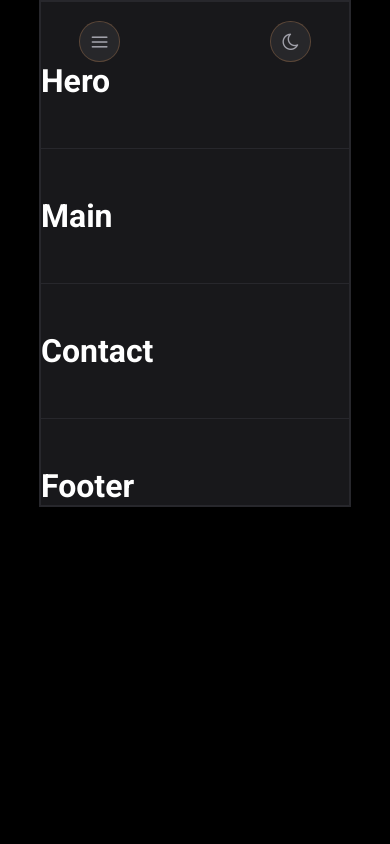
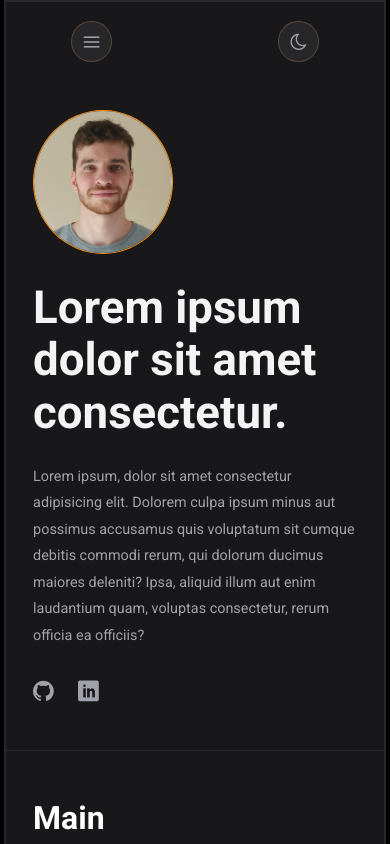
Before and after one commit to JonathanArriazu/myPortfolio, a React (Create React App) app: page / in a window 390 px wide. Shown: the top 844 px of the page. Built offline with nearby package versions, Linux system fonts and the light colour scheme.

Commit message:
feat: hero section added

```diff
--- a/src/components/hero/hero.css
+++ b/src/components/hero/hero.css
@@ -0,0 +1,62 @@
+/*
+
+CONTENTS:
+
+    1. GENERAL STYLES FOR HERO SECTION
+    2. LEFT SECTION
+    3. RIGHT SECTION
+
+*/
+
+/* 1. GENERAL STYLES FOR HERO SECTION */
+
+section.hero {
+    margin-top: 3rem;
+    justify-content: space-between;
+}
+
+section.hero .avatar{
+    width: 140px;
+    border-radius: 50%;
+    border: 1px solid darkorange;
+}
+
+/* 2. LEFT SECTION */
+
+section.hero h1.title{
+    font-size: 2.85rem;
+    line-height: 3.3rem;
+    margin: 24px 0;
+    color: var(--title);
+}
+
+section.hero p.sub-title{
+    font-size: 0.9rem;
+    line-height: 1.65rem;
+    margin-bottom: 32px;
+    color: var(--subtitle);
+}
+
+section.hero .all-icons{
+    font-size: 1.3rem;
+    gap: 1.5rem;
+    color: var(--subtitle);
+}
+
+section.hero .all-icons .icon:hover{
+    font-size: 1.4rem;
+    transition: 0.2s;
+    cursor: pointer;
+    color: var(--icon-hover);
+}
+
+/* 3. RIGHT SECTION */
+
+.animation {
+    width: 100%;
+    translate: 5px 5px;
+}
+
+@media (max-width: 1250px) {
+    section.hero .animation{display: none;}
+}
--- a/src/components/hero/hero.jsx
+++ b/src/components/hero/hero.jsx
@@ -1,9 +1,36 @@
 import React from 'react';
 import './hero.css';
+import devAnimation from "/public/animation/dev1.json"
+import Lottie from 'lottie-react';
 
 const Hero = () => {
   return (
-    <h1>Hero</h1>
+      <section className='flex hero'>
+
+        <div className='left-section'>
+          <div className="parent-avatar">
+            <img className='avatar' src="./me.jpg" alt="my photo" />
+          </div>
+          <h1 className='title'>
+            Lorem ipsum dolor sit amet consectetur.
+          </h1>
+          <p className='sub-title'>
+            Lorem ipsum, dolor sit amet consectetur adipisicing elit. Dolorem culpa ipsum minus aut possimus accusamus quis voluptatum sit cumque debitis commodi rerum, qui dolorum ducimus maiores deleniti? Ipsa, aliquid illum aut enim laudantium quam, voluptas consectetur, rerum officia ea officiis?
+          </p>
+          <div className='flex all-icons'>
+            <div className="icon icon-github"></div>
+            <div className="icon icon-linkedin"></div>
+          </div>
+        </div>
+
+        <div className='right-section animation'>
+          <Lottie
+            className='dev-animation'
+            animationData={devAnimation}
+          />
+        </div>
+
+      </section>
   )
 }
 
--- a/src/index.css
+++ b/src/index.css
@@ -18,6 +18,7 @@ html {
   --subtitle: rgb(161 161 170);
   --bgHeader: rgb(39, 39, 42);
   --blue: rgb(93, 188, 252);
+  --icon-hover: #d4d4d8;
 }
 
 .light {
@@ -32,6 +33,7 @@ body {
 .container {
   border: 2px solid var(--border);
   width: 80%;
+  padding: 0 4rem;
   margin-left: auto;
   margin-right: auto;
   background-color: var(--secondary);
@@ -40,6 +42,10 @@ body {
 .divider {
   border-bottom: 1px solid var(--border);
   margin: 3rem 0;
+
+  /* Allow the divider to reach de border of the container */
+  width: calc(100% + 4rem + 4rem);
+  margin-left: -4rem;
 }
 
 li {
@@ -73,3 +79,29 @@ button:hover {
 button:active {
   scale: 0.9;
 }
+
+@media (max-width: 1000px) {
+  .container{
+      width: 90%;
+      padding: 0 1.7rem;
+  }
+
+  .divider {
+    /* Allow the divider to reach de border of the container */
+    width: calc(100% + 1.7rem + 1.7rem);
+    margin-left: -1.7rem;
+  }
+}
+
+@media (max-width: 600px) {
+  .container{
+      width: 98%;
+      padding: 0 1.7rem;
+  }
+
+  .divider {
+    /* Allow the divider to reach de border of the container */
+    width: calc(100% + 1.7rem + 1.7rem);
+    margin-left: -1.7rem;
+  }
+}
```
Also changed, not shown: public/me.jpg (added).
